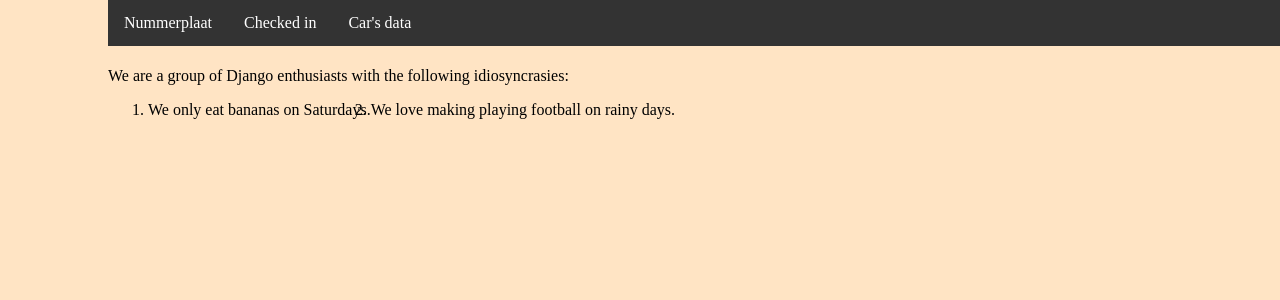
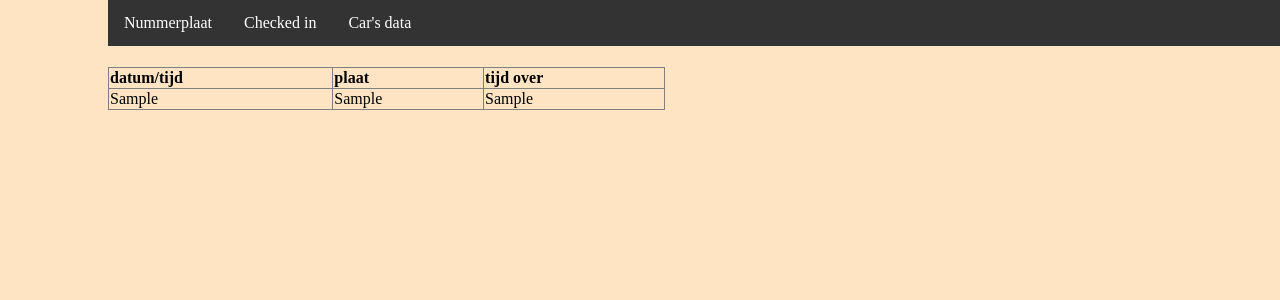
Before and after one commit to WouterVanloocke/OpenALPR, a Django app: template test_project/example/templates/about.html in a window 1280 px wide. Shown: the top 300 px of the page. Run offline with Django 3.2, Linux system fonts and the light colour scheme; tables that the repository leaves empty hold one stand-in row (values such as "Sample post"); the template is opened without the code that fills it: values that come from a table or form of the project are taken from there, most other values are stand-ins (such as "Sample title", 1, 10 or a date in 2020); data that the repository does not hold is empty.

Commit message:
tables checked in

```diff
--- a/test_project/example/templates/about.html
+++ b/test_project/example/templates/about.html
@@ -8,14 +8,32 @@
 </head>
 <body>
   {% block pagecontent %}
-    <p>
-    We are a group of Django enthusiasts with the following idiosyncrasies:
 
-    <ol>
-        <li>We only eat bananas on Saturdays.</li>
-        <li>We love making playing football on rainy days.</li>
-    </ol>
-    </p>
+    <table >
+      <tr>
+        <th>datum/tijd</th>
+        <th>plaat</th>
+        <th>tijd over</th>
+      </tr>
+
+        {% for pl in log %}
+        <tr>
+         <td> {{ pl.tijd_in }} </td>
+
+          {% for i in plaat %}
+         <td>{{ i.nummerplaat }}</td>
+          <td>{{ tijd_over }} </td>
+        {% endfor %}
+
+        </tr>
+
+        <p>
+        {% endfor %}
+
+        </p>
+
+    </table>
+
     {% include 'partials/nav-bar.html' %} <!--Add this-->
   {% endblock %}
 </body>
--- a/test_project/static/css/main.css
+++ b/test_project/static/css/main.css
@@ -1,13 +1,17 @@
 .container {
 
-    margin: 10 10 10 10;
+  margin: 10 10 10 10;
 
-    padding: 25px 50px 75px 100px;
+  padding: 25px 50px 75px 100px;
 }
+
+
 body
 {
     background-color: bisque
 }
+
+
 
 
 ul {
@@ -37,3 +41,19 @@ ul {
   li a:hover {
     background-color: #111;
   }
+
+  table {
+    width: 50%;
+    border-collapse: collapse;
+  }
+
+table, th, td {
+    border: 1px solid gray;
+
+}
+
+
+
+th {
+    text-align: left;
+}
```
Also changed, not shown: test_project/example/templates/index.html (+10 -8 lines), test_project/example/views.py (+44 -25 lines), test_project/static/css/index.css (added, +12 -0 lines).
